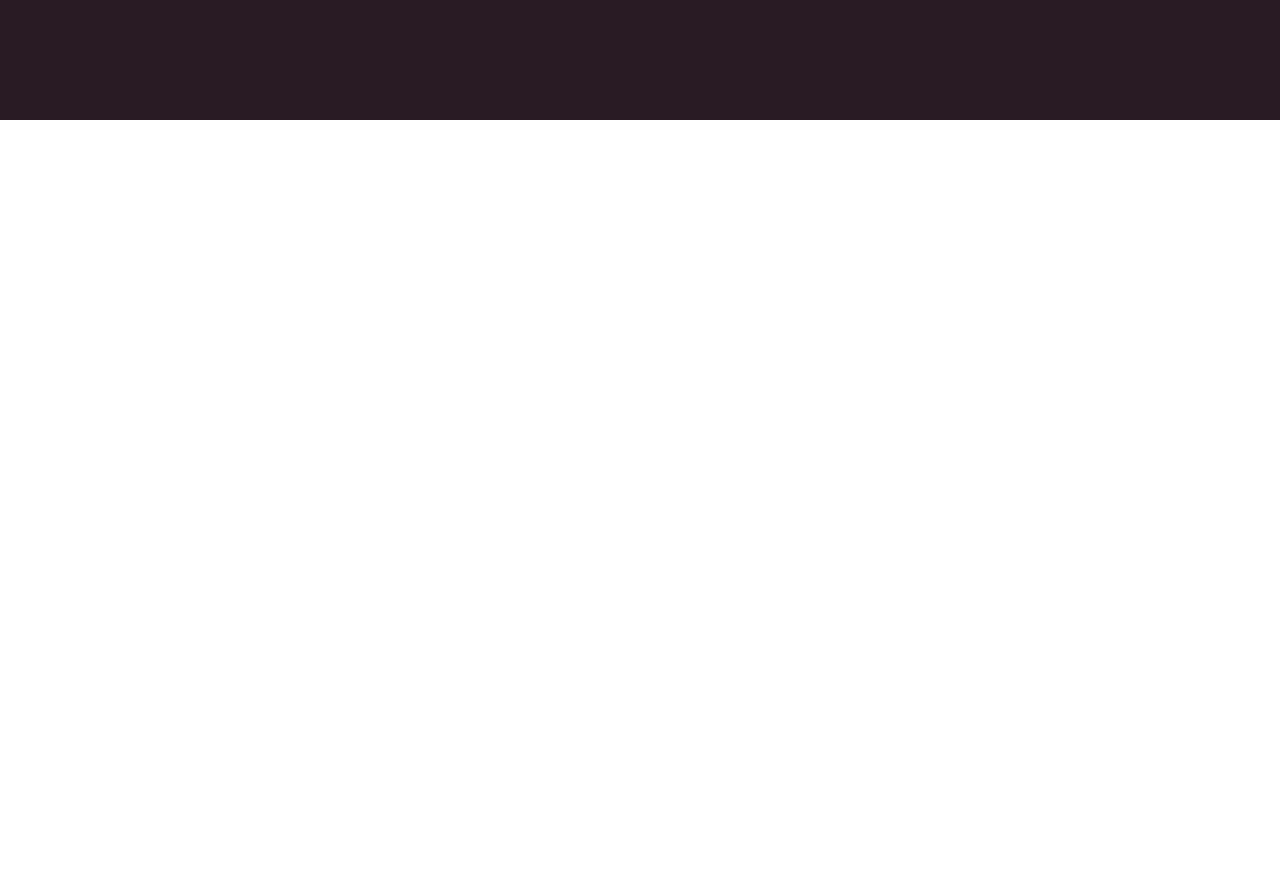
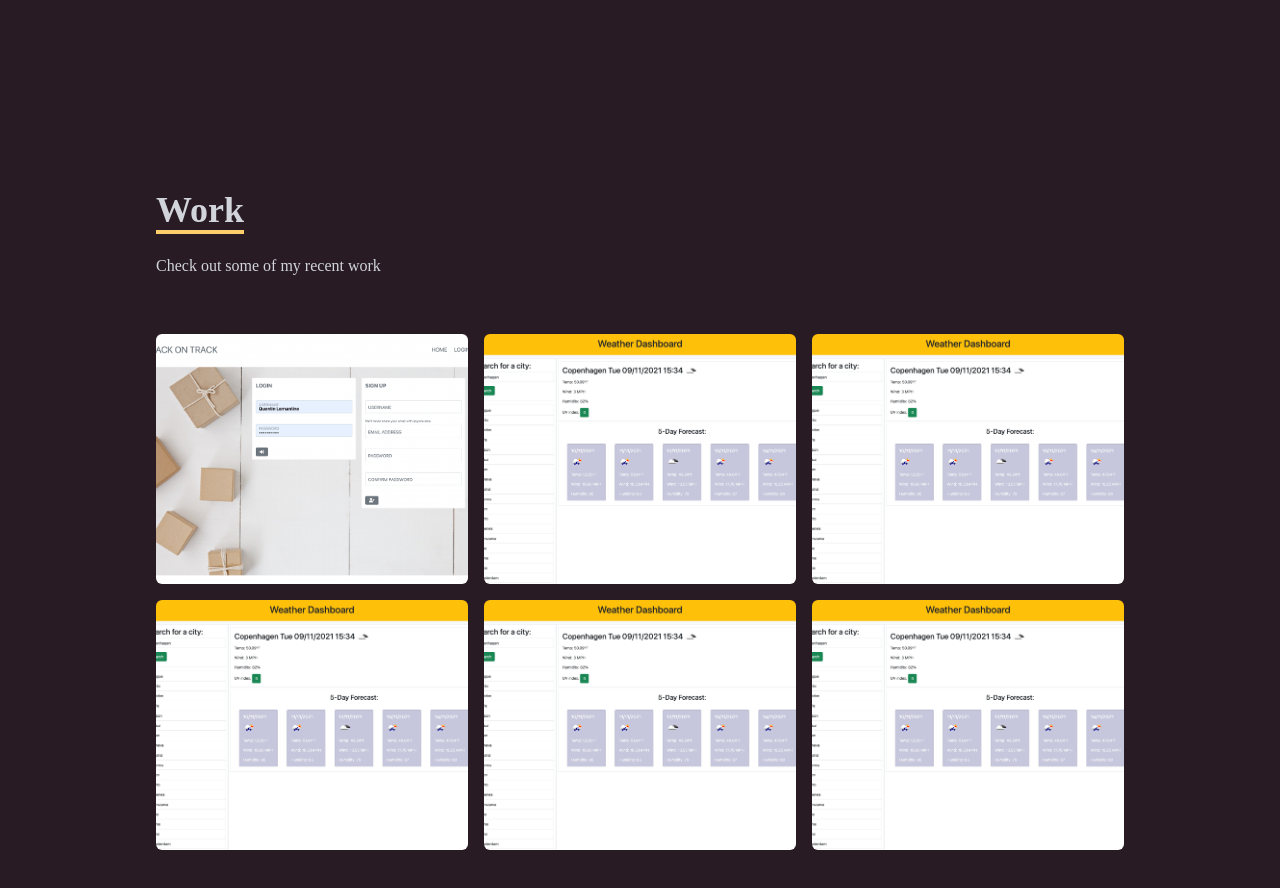
Before and after one commit to jitasek/my-portfolio-react, a React (Create React App) app: page / in a window 1280 px wide. Shown: the part 2280-3168 px from the top of the page. Before the commit the page ends 2400 px from the top, so only its background shows below. Built offline with nearby package versions, Linux system fonts and the light colour scheme.

Commit message:
Add content placeholders and styles for Work section

```diff
--- a/src/App.js
+++ b/src/App.js
@@ -2,6 +2,7 @@
 import Home from "./components/Home";
 import Navbar from "./components/Navbar";
 import Skills from "./components/Skills";
+import Work from "./components/Work";
 
 function App() {
   return (
@@ -10,6 +11,7 @@
       <Home />
       <About />
       <Skills />
+      <Work />
     </div>
   );
 }
--- /dev/null
+++ b/src/components/Work.jsx
@@ -0,0 +1,185 @@
+import React from "react";
+import WeatherImg from "../assets/weather-dash.png";
+import POTImg from "../assets/POT-login.png";
+
+const Work = () => {
+  return (
+    <div name="work" className="w-full md:h-screen text-gray-300 bg-[#291b24]">
+      {/* Container */}
+      <div className="max-w-[1000px] mx-auto p-4 flex flex-col justify-center w-full h-full">
+        <div className="pb-8">
+          <p className="text-4xl font-bold inline border-b-4 text-gray-300 border-[#fece6c]">
+            Work
+          </p>
+          <p className="py-6">Check out some of my recent work</p>
+        </div>
+
+        {/* Container for all my projects */}
+        <div className="grid sm:grid-cols-2 md:grid-cols-3 gap-4">
+          {/* 1 Project container - grid item */}
+          <div
+            style={{ backgroundImage: `url(${POTImg})` }}
+            className="shaddow-lg shaddow-[#040c16] group container rounded-md flex justify-center items-center mx-auto mystyle-div"
+          >
+            <div>
+              {/* Hover effects */}
+              <div className="opacity-0 group-hover:opacity-100">
+                <span className="text-2xl font-bold text-white tracking-wider">
+                  React JS Application
+                </span>
+                <div className="pt-8 text-center">
+                  <a href="/">
+                    <button className="text-center rounded-lg px-4 py-3 m-2 bg-white text-gray-700 font-bold text-lg">
+                      Demo
+                    </button>
+                  </a>
+                  <a href="/">
+                    <button className="text-center rounded-lg px-4 py-3 m-2 bg-white text-gray-700 font-bold text-lg">
+                      Code
+                    </button>
+                  </a>
+                </div>
+              </div>
+            </div>
+          </div>
+          {/* 1 Project container - grid item */}
+          <div
+            style={{ backgroundImage: `url(${WeatherImg})` }}
+            className="shaddow-lg shaddow-[#040c16] group container rounded-md flex justify-center items-center mx-auto mystyle-div"
+          >
+            <div>
+              {/* Hover effects */}
+              <div className="opacity-0 group-hover:opacity-100">
+                <span className="text-2xl font-bold text-white tracking-wider">
+                  React JS Application
+                </span>
+                <div className="pt-8 text-center">
+                  <a href="/">
+                    <button className="text-center rounded-lg px-4 py-3 m-2 bg-white text-gray-700 font-bold text-lg">
+                      Demo
+                    </button>
+                  </a>
+                  <a href="/">
+                    <button className="text-center rounded-lg px-4 py-3 m-2 bg-white text-gray-700 font-bold text-lg">
+                      Code
+                    </button>
+                  </a>
+                </div>
+              </div>
+            </div>
+          </div>
+          {/* 1 Project container - grid item */}
+          <div
+            style={{ backgroundImage: `url(${WeatherImg})` }}
+            className="shaddow-lg shaddow-[#040c16] group container rounded-md flex justify-center items-center mx-auto mystyle-div"
+          >
+            <div>
+              {/* Hover effects */}
+              <div className="opacity-0 group-hover:opacity-100">
+                <span className="text-2xl font-bold text-white tracking-wider">
+                  React JS Application
+                </span>
+                <div className="pt-8 text-center">
+                  <a href="/">
+                    <button className="text-center rounded-lg px-4 py-3 m-2 bg-white text-gray-700 font-bold text-lg">
+                      Demo
+                    </button>
+                  </a>
+                  <a href="/">
+                    <button className="text-center rounded-lg px-4 py-3 m-2 bg-white text-gray-700 font-bold text-lg">
+                      Code
+                    </button>
+                  </a>
+                </div>
+              </div>
+            </div>
+          </div>
+          {/* 1 Project container - grid item */}
+          <div
+            style={{ backgroundImage: `url(${WeatherImg})` }}
+            className="shaddow-lg shaddow-[#040c16] group container rounded-md flex justify-center items-center mx-auto mystyle-div"
+          >
+            <div>
+              {/* Hover effects */}
+              <div className="opacity-0 group-hover:opacity-100">
+                <span className="text-2xl font-bold text-white tracking-wider">
+                  React JS Application
+                </span>
+                <div className="pt-8 text-center">
+                  <a href="/">
+                    <button className="text-center rounded-lg px-4 py-3 m-2 bg-white text-gray-700 font-bold text-lg">
+                      Demo
+                    </button>
+                  </a>
+                  <a href="/">
+                    <button className="text-center rounded-lg px-4 py-3 m-2 bg-white text-gray-700 font-bold text-lg">
+                      Code
+                    </button>
+                  </a>
+                </div>
+              </div>
+            </div>
+          </div>
+          {/* 1 Project container - grid item */}
+          <div
+            style={{ backgroundImage: `url(${WeatherImg})` }}
+            className="shaddow-lg shaddow-[#040c16] group container rounded-md flex justify-center items-center mx-auto mystyle-div"
+          >
+            <div>
+              {/* Hover effects */}
+              <div className="opacity-0 group-hover:opacity-100">
+                <span className="text-2xl font-bold text-white tracking-wider">
+                  React JS Application
+                </span>
+                <div className="pt-8 text-center">
+                  <a href="/">
+                    <button className="text-center rounded-lg px-4 py-3 m-2 bg-white text-gray-700 font-bold text-lg">
+                      Demo
+                    </button>
+                  </a>
+                  <a href="/">
+                    <button className="text-center rounded-lg px-4 py-3 m-2 bg-white text-gray-700 font-bold text-lg">
+                      Code
+                    </button>
+                  </a>
+                </div>
+              </div>
+            </div>
+          </div>
+          {/* 1 Project container - grid item */}
+          <div
+            style={{ backgroundImage: `url(${WeatherImg})` }}
+            className="shaddow-lg shaddow-[#040c16] group container rounded-md flex justify-center items-center mx-auto mystyle-div"
+          >
+            <div>
+              {/* Hover effects */}
+              <div className="opacity-0 group-hover:opacity-100">
+                <span className="text-2xl font-bold text-white tracking-wider">
+                  React JS Application
+                </span>
+                <div className="pt-8 text-center">
+                  <a href="/">
+                    <button className="text-center rounded-lg px-4 py-3 m-2 bg-white text-gray-700 font-bold text-lg">
+                      Demo
+                    </button>
+                  </a>
+                  <a href="/">
+                    <button className="text-center rounded-lg px-4 py-3 m-2 bg-white text-gray-700 font-bold text-lg">
+                      Code
+                    </button>
+                  </a>
+                </div>
+              </div>
+            </div>
+          </div>
+        </div>
+      </div>
+    </div>
+  );
+};
+
+export default Work;
+
+// container class on line 18 --> so I can define my own width
+// mystyle-div = my own styling I define in index.css
+// because there's already the style={...} on line 19, I had to add "!important" to my hover class in index.css so that React does not ignore it
--- a/src/index.css
+++ b/src/index.css
@@ -13,3 +13,18 @@
     @apply cursor-pointer;
   }
 }
+
+.mystyle-div {
+  background-repeat: no-repeat;
+  background-size: cover;
+  background-position: center;
+  height: 250px;
+}
+
+.mystyle-div:hover {
+  background-image: linear-gradient(
+    to right,
+    rgba(112, 157, 255, 0.8),
+    hsla(242, 74%, 61%, 0.8)
+  ) !important;
+}
```
